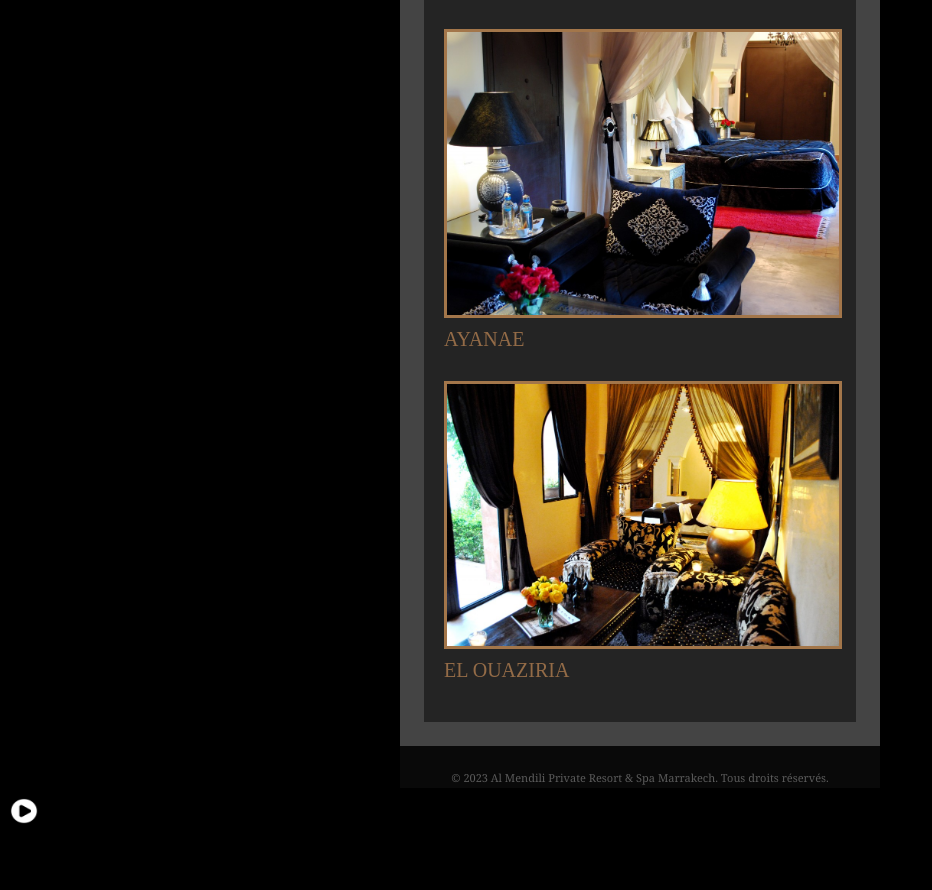
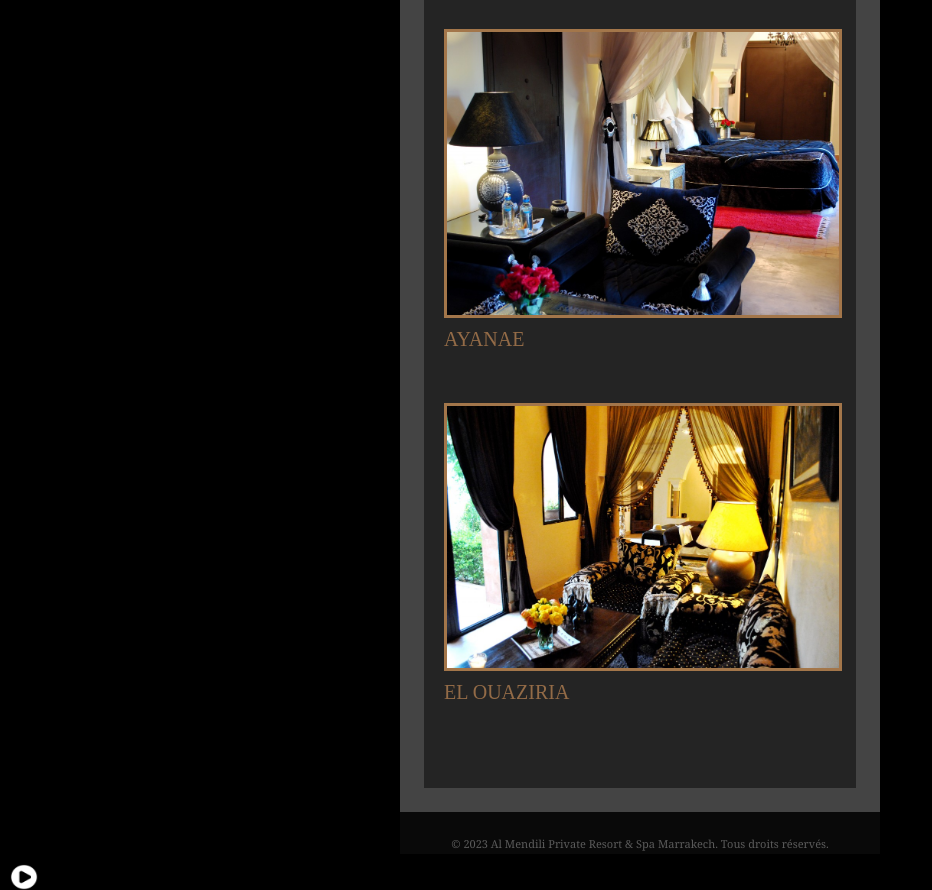
Before and after one commit to anaskassbi/mendili, a PHP site: page /junior.php in a window 1280 px wide. Shown: the part 565-1455 px from the top of the page, without its empty margins (0-932 px from the left). Before the commit the page ends 1389 px from the top, so only its background shows below. Run offline with PHP 8.4, Linux system fonts and the light colour scheme; the visitor is signed in with stand-in values (Sample User, id 1).

```diff
--- a/junior.php
+++ b/junior.php
@@ -192,20 +192,16 @@ include "config.php"
                                     srcset="images/chambres/Suite Juniors/AYANAE/1.jpeg" alt="Ayanae" />
                             </a>
                         </p>
-                        <div class="conditions">
-                            <h2>AYANAE</h2>
-
-                        </div>
+                        <h2>AYANAE</h2>
+                        </br>
                         <p class="localisation-bloc">
                             <a href="elouaziria.php">
                                 <img class="full" src="images/chambres/Suite Juniors/EL OUAZIRIA/1.jpeg"
                                     srcset="images/chambres/Suite Juniors/EL OUAZIRIA/1.jpeg" alt="EL OUAZIRIA" />
                             </a>
                         </p>
-                        <div class="conditions">
-                            <h2>EL OUAZIRIA</h2>
-
-                        </div>
+                        <h2>EL OUAZIRIA</h2>
+                        </br></br>
                     </div>
                 </div>
             </div>
@@ -273,7 +269,8 @@ include "config.php"
             <li><a href="tarifs.php">
                     <?php echo $lang["tarifs"] ?>
                 </a></li>
-            <li><a href="https://reservations.verticalbooking.com/premium/index.html?id_albergo=13549&dc=3614&lingua_int=fra&id_stile=19825">
+            <li><a
+                    href="https://reservations.verticalbooking.com/premium/index.html?id_albergo=13549&dc=3614&lingua_int=fra&id_stile=19825">
                     <?php echo $lang["reservation"] ?>
                 </a></li>
 
```
Also changed, not shown: prestige.php (+6 -13 lines).
